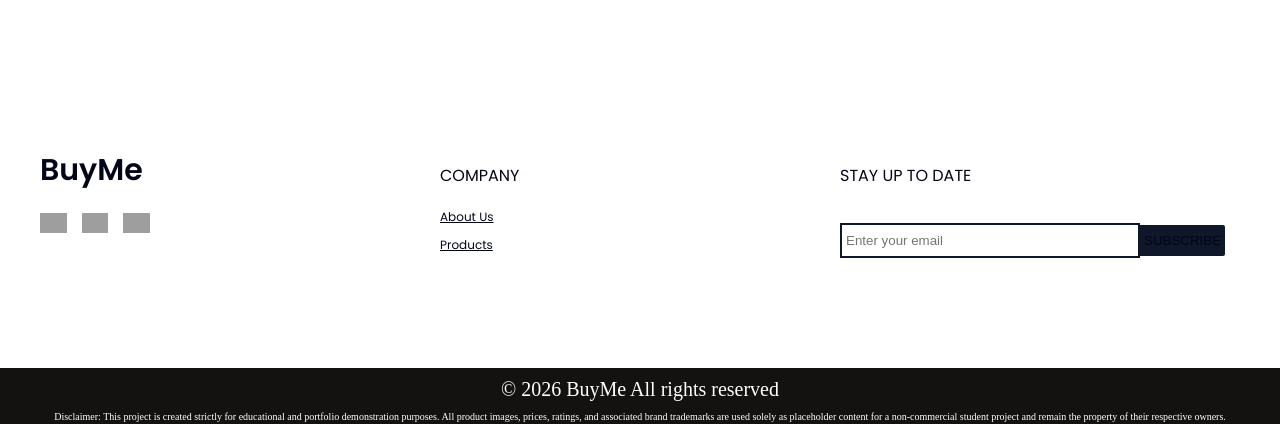
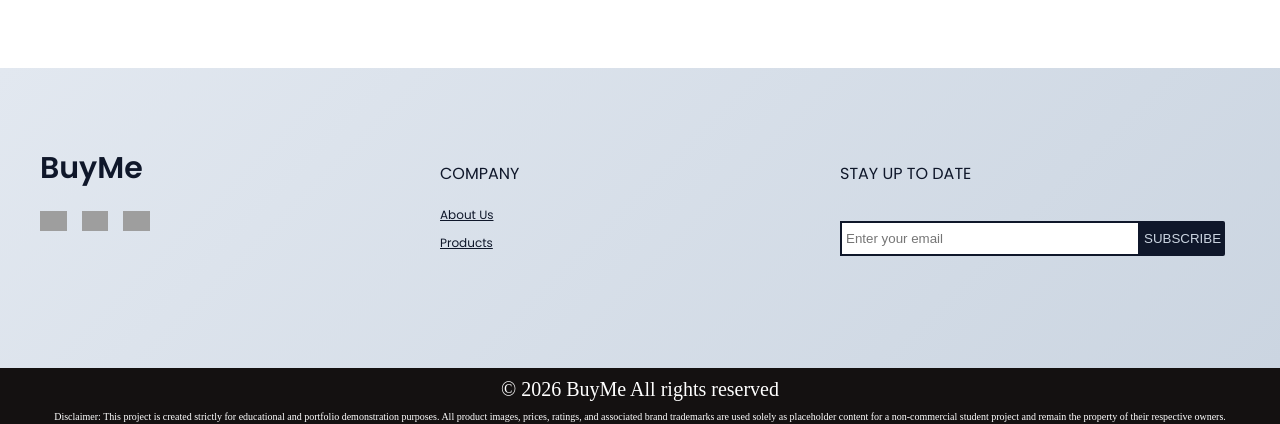
Before and after one commit to Anas390-web/E-Commerce-Web-App, a React (Vite) app in the folder client/e-commerce app/: page /about in a window 1280 px wide. Shown: the part 1152-1576 px from the top of the page. Built offline with nearby package versions, Linux system fonts and the light colour scheme; grey boxes are pictures that could not be loaded.

Commit message:
styling(footer): change background, color styling
Change the background, color, of footer by including their css variables
as established in the root index.css file.

```diff
--- a/client/e-commerce app/src/Components/Footer/footer.css
+++ b/client/e-commerce app/src/Components/Footer/footer.css
@@ -1,6 +1,6 @@
 .footer-container {
-   background-color: var(--bg-color-heroSection);
-   color: var(--primary-font-color);
+   background: var(--bg-color-footer);
+   color: var(--footer-font-color);
    min-height: 300px;
    padding: 0 40px;
    font-family: var(--primary-font-family);
@@ -54,7 +54,7 @@
 }
 
 .company-details a {
-   color: var(--primary-font-color);
+   color: var(--footer-font-color);
    font-size: 12px;
 }
 
@@ -79,9 +79,9 @@
 }
 
 .subscribe-input button {
-   padding: 8px 4px;
+   padding: 10px 4px;
    background-color: var(--bg-color-heroSectionImage);
-   color: var(--primary-font-color);
+   color: var(--bg-color-main);
    border: 2px solid var(--bg-color-heroSectionImage)5;
    border-radius: 0 2px 2px 0;
    cursor: pointer;
```
